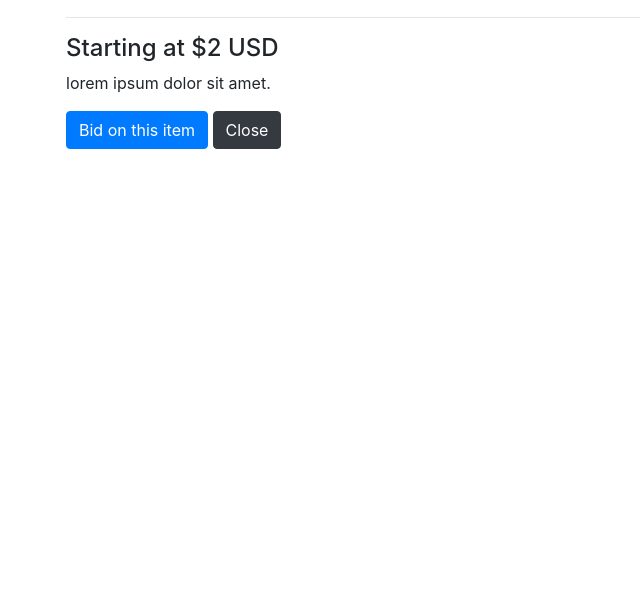
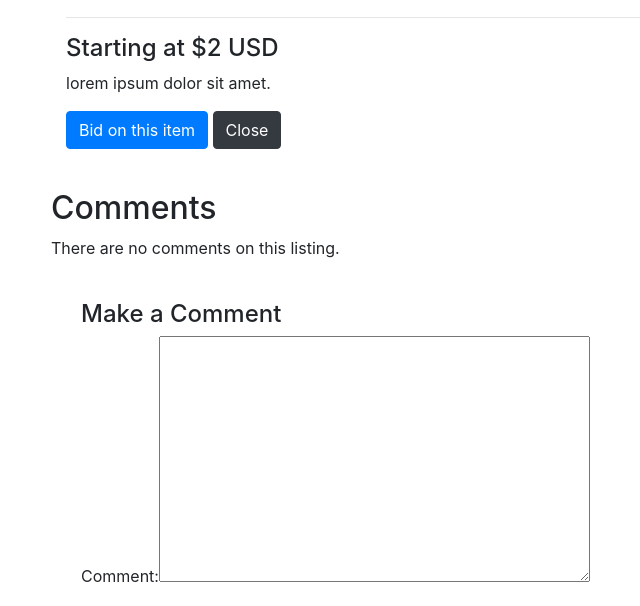
Before and after one commit to Alb33rt/cs50w-commerce, a Django app: a page that uses auctions/templates/auctions/item.html in a window 1280 px wide. Shown: the part 518-1124 px from the top of the page, without its empty margins (34-674 px from the left). Before the commit the page ends 667 px from the top, so only its background shows below. Run offline with Django 3.2, Linux system fonts and the light colour scheme; a user stored in the database is signed in; data comes from the database, SQL or seed files in the repository; both versions use the stored data as it was after the commit; data that the repository does not hold is empty; some libraries are stand-ins or nearby versions.

Commit message:
made minor changes

```diff
--- a/auctions/forms.py
+++ b/auctions/forms.py
@@ -1,5 +1,8 @@
-from django import forms
-from .models import Auction
+from django.forms import ModelForm
+from .models import Auction, Comment
 
 # Defining the forms for the object
-pass
+class CommentForm(ModelForm):
+    class Meta:
+        model = Comment
+        fields = ['comment']
--- a/auctions/models.py
+++ b/auctions/models.py
@@ -42,6 +42,7 @@ class Auction(models.Model):
 
     def category_string(self):
         categorization = self.category
+
         return f"Category: {categorization}"
 
 class Comment(models.Model):
--- a/auctions/static/auctions/styles.css
+++ b/auctions/static/auctions/styles.css
@@ -5,3 +5,7 @@ body {
 p.desc {
     max-width: 60%;
 }
+
+.cont-space {
+    margin-top: 40px !important;
+}
--- a/auctions/templates/auctions/index.html
+++ b/auctions/templates/auctions/index.html
@@ -23,7 +23,7 @@
                     <div class="card-body">
                         <div class="row">
                             <!-- Image of the object -->
-                            {% if listing.image.url %}
+                            {% if listing.image %}
                             <div class="col-4">
                                 <img src ="{{ listing.image.url }}" width="250px">
                             </div>
--- a/auctions/templates/auctions/item.html
+++ b/auctions/templates/auctions/item.html
@@ -5,7 +5,9 @@
     <div class='col'>
         <h2>{{ auction.title }}</h2>
         <p>{{ auction.category_string }}</p>
+        {% if auction.image %}
         <img src="{{ auction.image.url }}">
+        {% endif %}
         <hr/>
 
         <h4>Starting at ${{ auction.price }} USD </h4>
@@ -19,4 +21,25 @@
         <a href="{% url 'index' %}" class="btn btn-dark">Close</a>
     </div>
 </div>
+<p></p>
+
+<div class="container cont-space">
+    <h2>Comments</h2>
+    {% if comments %}
+        {% for comment in comments %}
+        {% endfor %}
+    {% else %}
+        <p>There are no comments on this listing.</p>
+    {% endif %}
+    <div class="cont-space">
+        <div class="container cont-space">
+            <div class="col">
+                <h4>Make a Comment</h4>
+                <form action="{% url 'item' name=auction.title %}" method="POST">
+                    {{ form.as_table }}
+                </form>
+            </div>
+    </div>
+    </div>
+</div>
 {% endblock %}
--- a/auctions/views.py
+++ b/auctions/views.py
@@ -5,8 +5,8 @@ from django.http import HttpResponse, HttpResponseRedirect
 from django.shortcuts import render
 from django.urls import reverse
 
-from .models import User, Auction
-
+from .models import User, Auction, Comment
+from .forms import CommentForm
 
 def index(request):
     if not request.user.is_authenticated:
@@ -68,8 +68,18 @@ def item(request, name):
         pass
 
     auction = Auction.objects.get(title=name)
+    auction_id = auction.id
+
+    if Comment.objects.filter(post=auction_id).all():
+        comments = Comment.objects.filter(post=auction_id).all()
+
+    else:
+        comments = False
+
     return render(request, 'auctions/item.html', {
         "auction": auction,
+        "form": CommentForm(),
+        "comments": comments,
     })
 
 
```
Also changed, not shown: db.sqlite3.
